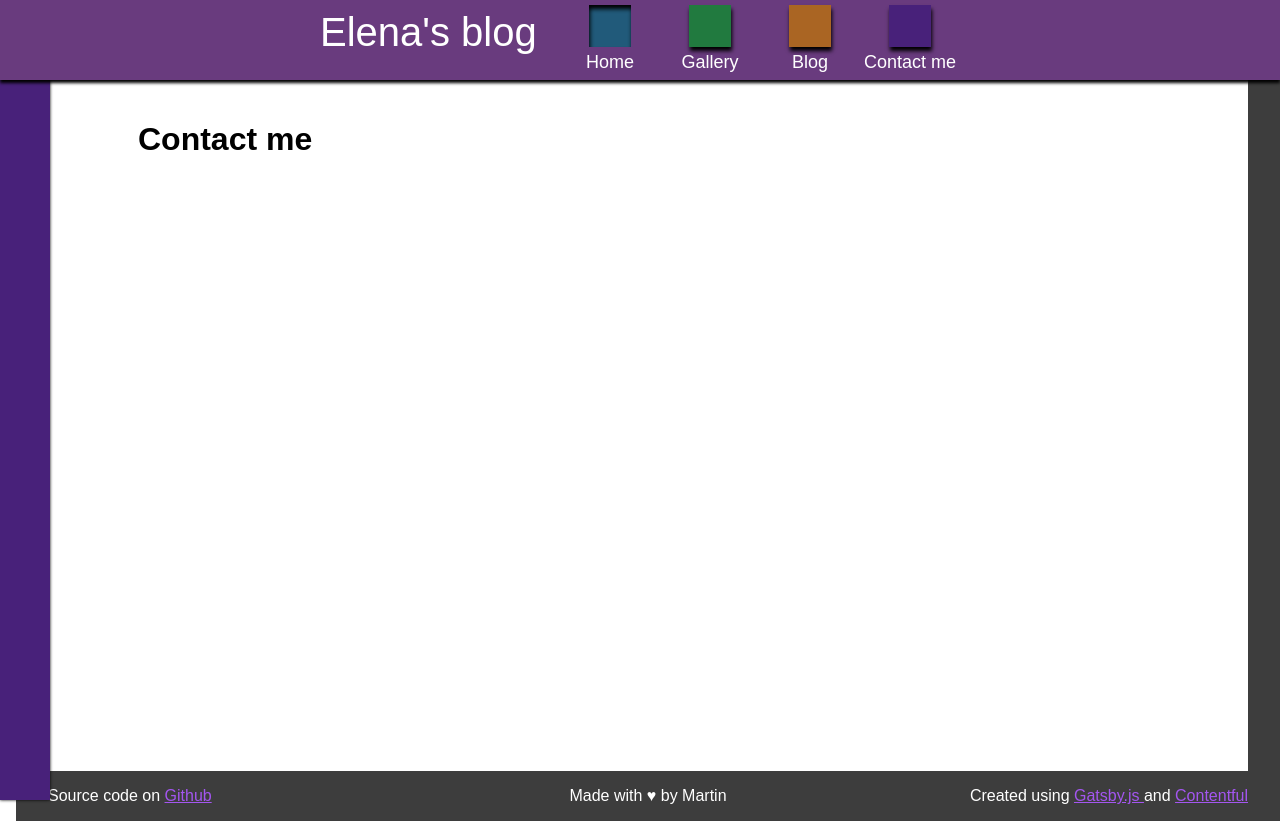
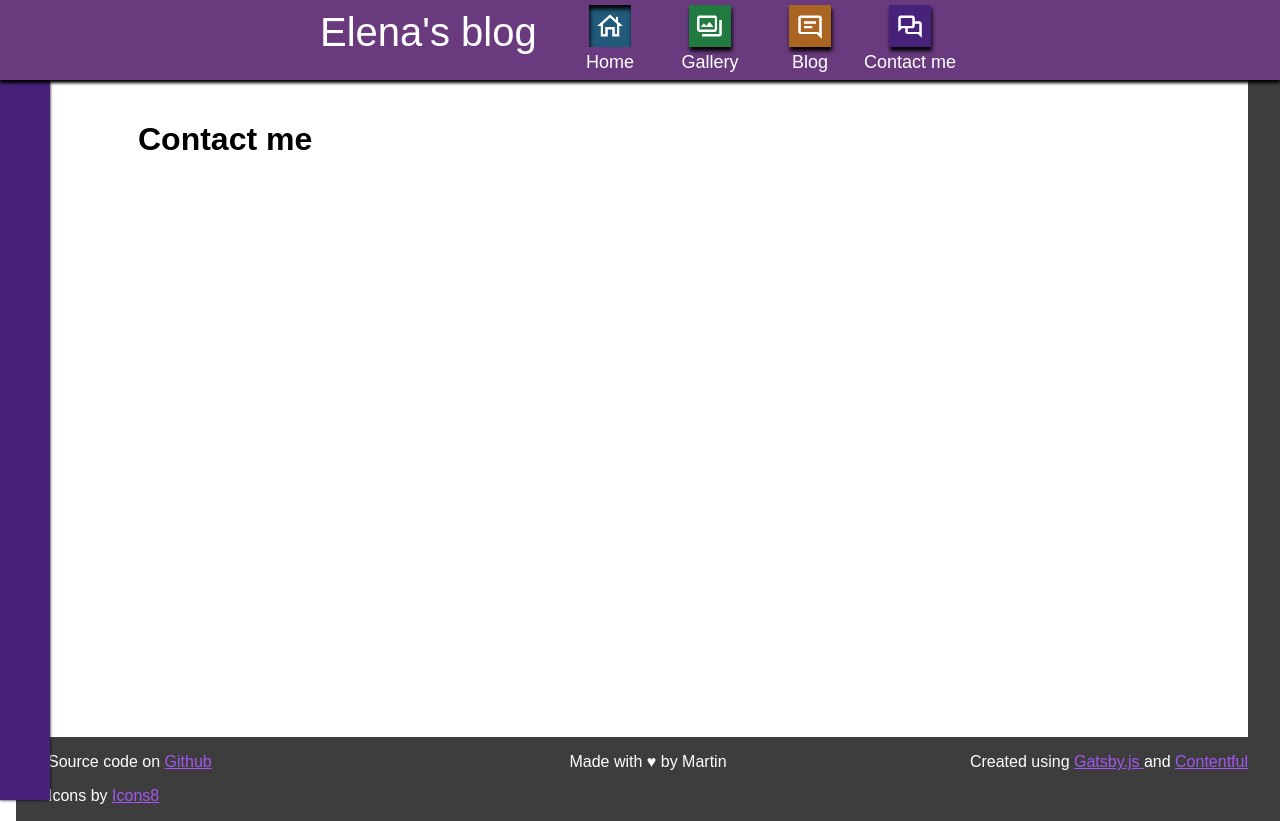
Before and after one commit to emberal/elenas-blog, a Gatsby site: page /contact-me in a window 1280 px wide. Shown: the top 821 px of the page. Built offline with nearby package versions, Linux system fonts and the light colour scheme; Gatsby itself is replaced by a stand-in of ours.

Commit message:
Added icons and links in buttons

```diff
--- a/src/layouts/footer.js
+++ b/src/layouts/footer.js
@@ -31,6 +31,7 @@ const Footer = () => {
             <p style={right}>Created using <Link style={linkStyle} to={"https://www.gatsbyjs.com/"}>Gatsby.js </Link>
                 and <a style={linkStyle} href={"https://www.contentful.com/"}>Contentful</a></p>
             <p style={center}>Made with &#9829; by Martin</p>
+            <p>Icons by <a style={linkStyle} href="https://icons8.com">Icons8</a></p>
         </div>
     )
 }
--- a/src/layouts/header.js
+++ b/src/layouts/header.js
@@ -1,6 +1,7 @@
 import * as React from "react";
 import HeaderButton from "./headerButton";
 import {Link} from "gatsby";
+import {StaticImage} from "gatsby-plugin-image";
 
 const header = {
     fontFamily: "sans-serif",
@@ -63,6 +64,10 @@ const linkStyle = {
     color: "white",
     textDecoration: "none"
 }
+const iconStyle = {
+    maxWidth: "28px",
+    margin: "auto",
+}
 
 const Header = () => {
     return(
@@ -74,10 +79,42 @@ const Header = () => {
             </div>
 
             <div style={buttons}>
-                <HeaderButton buttonStyle={contactMe} link={ <Link style={linkStyle} to={"/contact-me"}>Contact me</Link> }/>
-                <HeaderButton buttonStyle={blog} link={ <Link style={linkStyle} to={"/blog"}>Blog</Link> }/>
-                <HeaderButton buttonStyle={gallery} link={ <Link style={linkStyle} to={"/gallery"}>Gallery</Link> }/>
-                <HeaderButton buttonStyle={home} link={ <Link style={linkStyle} to={"/"}>Home</Link> }/>
+                <HeaderButton
+                    buttonStyle={contactMe}
+                    link={{
+                        link: "/contact-me",
+                        title: "Contact me",
+                        style: linkStyle
+                    }}
+                    icon={<StaticImage style={iconStyle} src={"../images/icons8-chat-48.png"} alt={"Chat icon"}/>}
+                />
+                <HeaderButton
+                    buttonStyle={blog}
+                    link={{
+                        link: "/blog",
+                        title: "Blog",
+                        style: linkStyle
+                    }}
+                    icon={<StaticImage style={iconStyle} src={"../images/icons8-comments-48.png"} alt={"Comments icon"}/>}
+                />
+                <HeaderButton
+                    buttonStyle={gallery}
+                    link={{
+                        link: "/gallery",
+                        title: "Gallery",
+                        style: linkStyle
+                    }}
+                    icon={<StaticImage style={iconStyle} src={"../images/icons8-photo-gallery-48.png"} alt={"Photo-gallery icon"}/>}
+                />
+                <HeaderButton
+                    buttonStyle={home}
+                    link={{
+                        link: "/",
+                        title: "Home",
+                        style: linkStyle
+                    }}
+                    icon={<StaticImage style={iconStyle} src={"../images/icons8-home-page-48.png"} alt={"Home-page icon"}/>}
+                />
             </div>
         </header>
     )
--- a/src/layouts/headerButton.js
+++ b/src/layouts/headerButton.js
@@ -1,4 +1,5 @@
 import * as React from "react";
+import {Link} from "gatsby";
 
 const buttonBox = {
     position: "relative",
@@ -6,18 +7,25 @@ const buttonBox = {
     height: "fit-content", width: "100px",
     marginTop: "5px",
 }
-
 const buttonText = {
     color: "white",
     fontSize: "large",
     textAlign: "center",
 }
 
-const HeaderButton = ({buttonStyle, link}) => {
+const HeaderButton = ({buttonStyle, link, icon}) => {
     return(
         <div style={buttonBox}>
-            <button style={buttonStyle}>{/*TODO add text here!*/}</button>
-            <div style={buttonText}>{link}</div>
+            <button type={"button"} style={buttonStyle} onClick={(e) => {
+                e.preventDefault();
+                window.location.href="../" + link.link; //TODO use a faster method like <Link/>
+            }}>
+                {/*TODO add text here!*/}
+                {icon}
+            </button>
+            <div style={buttonText}>
+                <Link style={link.style} to={link.link}>{link.title}</Link>
+            </div>
         </div>
     )
 }
```
Also changed, not shown: src/images/icons8-chat-48.png (added), src/images/icons8-comments-48.png (added), src/images/icons8-home-page-48.png (added), src/images/icons8-photo-gallery-48.png (added).
